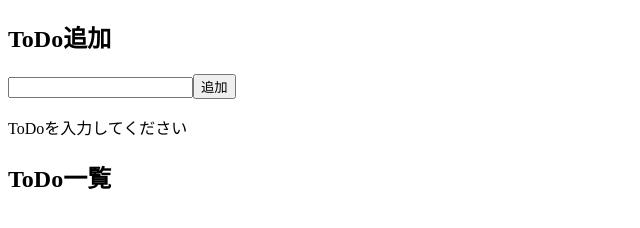
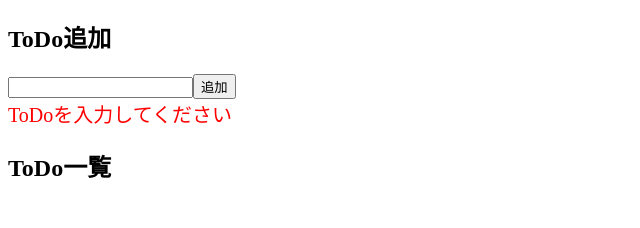
Before and after one commit to goruchanchan/fjord-todo-vue, a website: page todoApp/index.html in a window 1280 px wide. Both pictures are taken after a click on the button "追加". Shown: the part 70-298 px from the top of the page, without its empty margins (0-640 px from the left). Drawn offline with nearby package versions, Linux system fonts and the light colour scheme.

Commit message:
update 入力がない場合のメッセージのスタイルを設定

```diff
--- a/todoApp/index.html
+++ b/todoApp/index.html
@@ -4,6 +4,7 @@
     <meta charset="UTF-8" />
     <title>ToDoリスト</title>
     <script src="https://unpkg.com/vue@3/dist/vue.global.js"></script>
+    <link rel="stylesheet" href="style.css" />
   </head>
 
   <body>
@@ -12,7 +13,9 @@
       <h2>ToDo追加</h2>
       <input v-model="todo" />
       <button @click="add(todo)">追加</button>
-      <p v-if="noInput()">ToDoを入力してください</p>
+      <div v-bind:class="{error: true}" v-if="noInput()">
+        ToDoを入力してください
+      </div>
 
       <h2>ToDo一覧</h2>
       <table>
--- /dev/null
+++ b/todoApp/style.css
@@ -0,0 +1,4 @@
+.error {
+  font-size: 20px;
+  color: red;
+}
```
